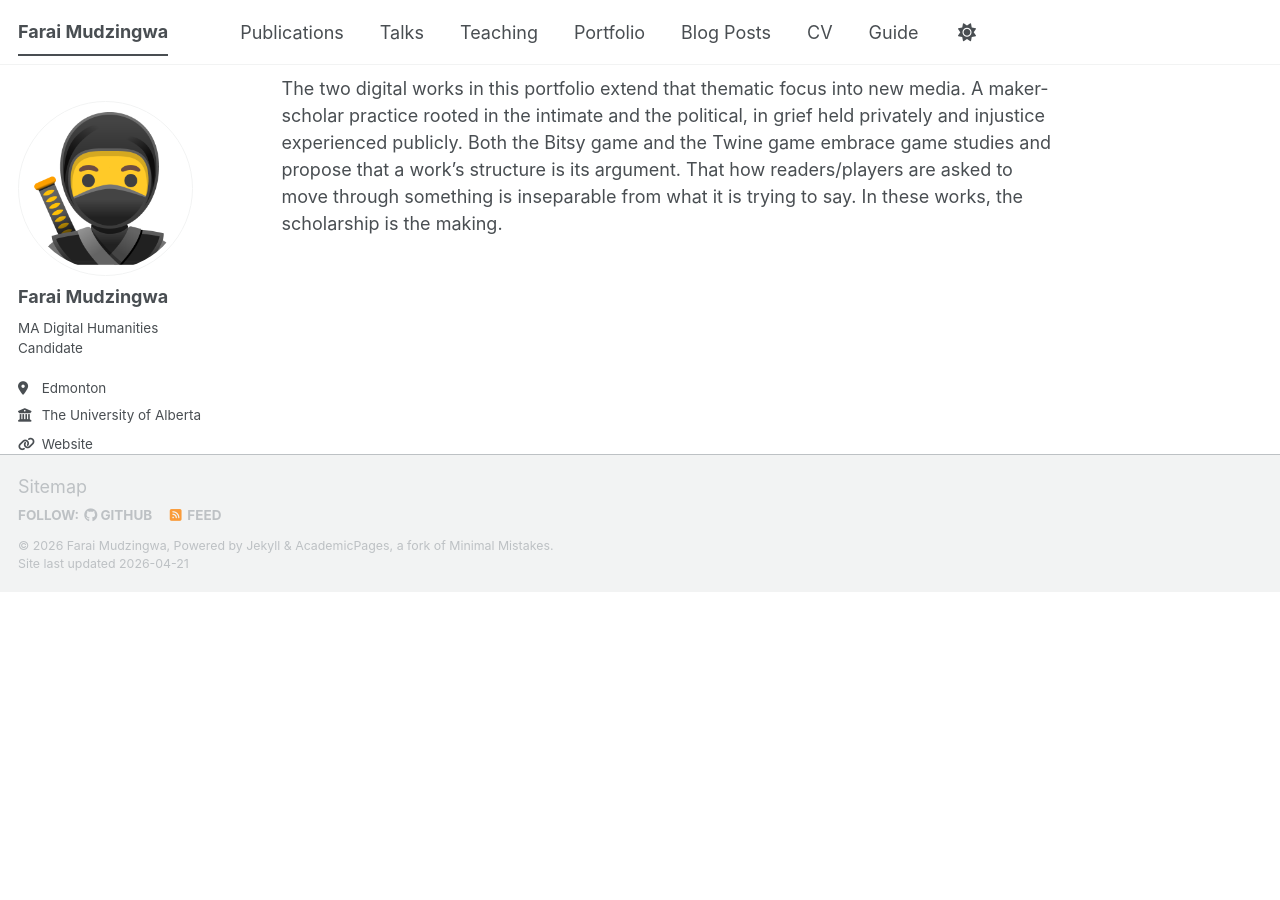
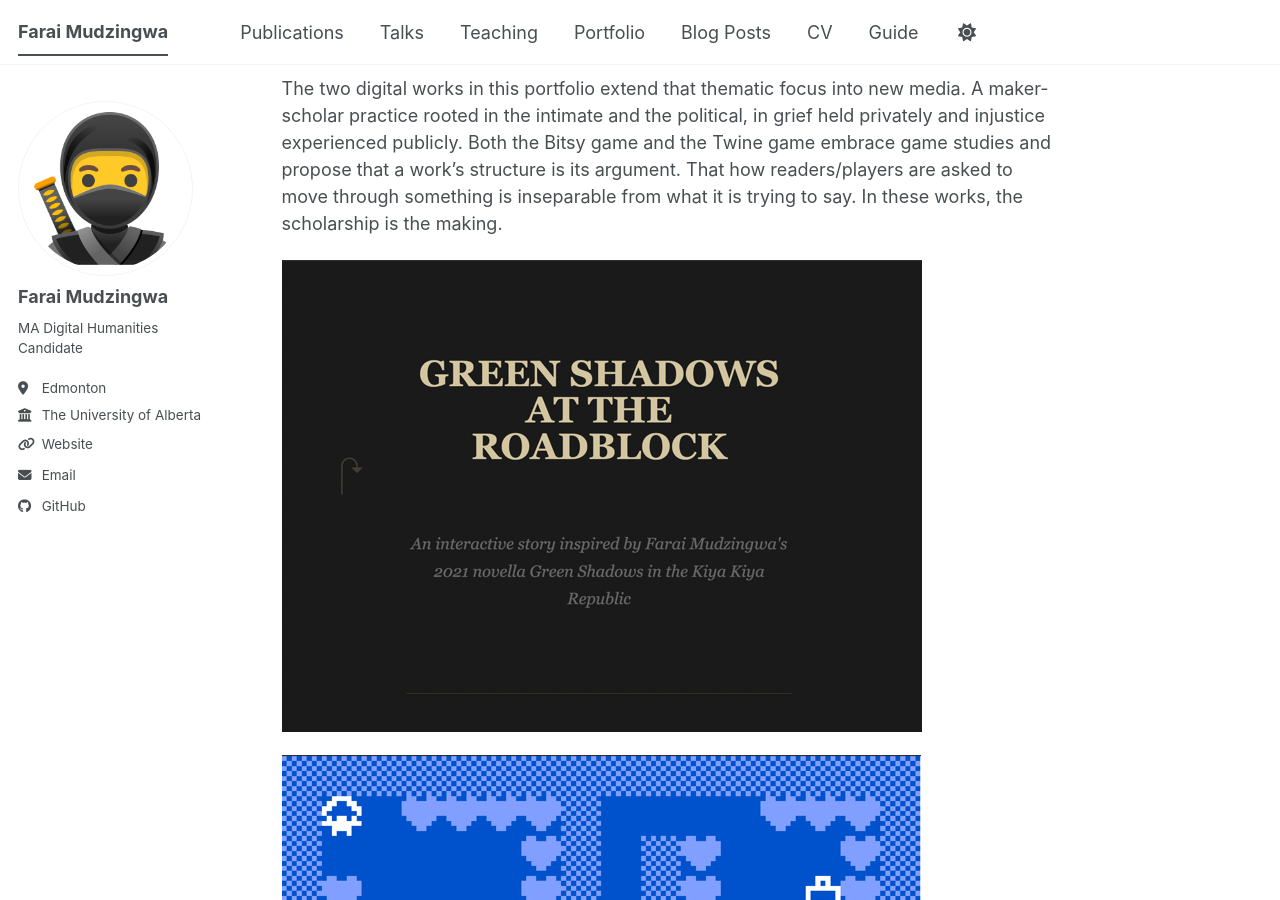
Before and after one commit to farai263/me, a Jekyll site: the page built from _pages/about.md, in a window 1280 px wide and 900 px high, scrolled down 308 px. Built offline with Jekyll 4.4.1, drawn with Linux system fonts in a browser that asks for light colours; a script bundle is joined from its source files by our own code; library files that are not in the unit come from our copies; before the commit the page ends 900 px from its top, so only the background shows below that.

Commit message:
Update about.md

```diff
--- a/_pages/about.md
+++ b/_pages/about.md
@@ -10,3 +10,9 @@ redirect_from:
 Farai Mudzingwa is a writer whose fiction, in his own words, is influenced by music and alternate realities. His debut novel *Avenues by Train* (Cassava Republic Press, 2023), shortlisted for the Republic of Consciousness Prize, navigates post-independence Zimbabwe through ancestral spirits, childhood trauma, and the sidelined epistemologies of a colonised people. His novella *Green Shadows in the Kiya Kiya Republic* moves through a dystopian, mythical post-coup Zimbabwe where corruption is atmospheric, almost ecological. Both works revolt, love and dance through what it costs to navigate systems, political, spiritual, and historical, that were never designed to accommodate him.
 
 The two digital works in this portfolio extend that thematic focus into new media. A maker-scholar practice rooted in the intimate and the political, in grief held privately and injustice experienced publicly. Both the Bitsy game and the Twine game embrace game studies and propose that a work's structure is its argument. That how readers/players are asked to move through something is inseparable from what it is trying to say. In these works, the scholarship is the making.
+
+
+ <img src="{{ '/images/kiya_kiya_screenshot.png' | relative_url }}">
+
+
+ <img src="{{ '/images/heaven_doggies_screenshot.png' | relative_url }}">
```
